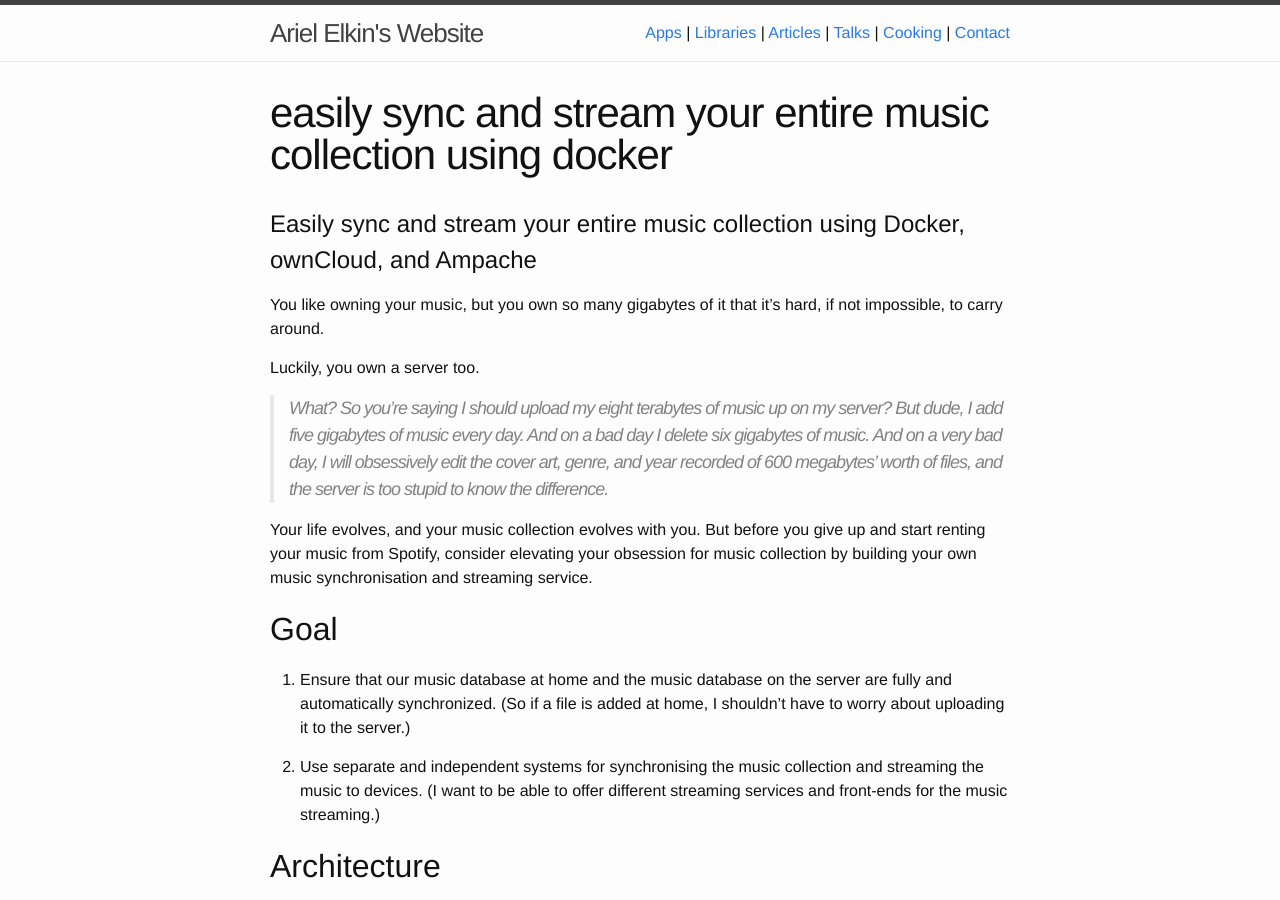
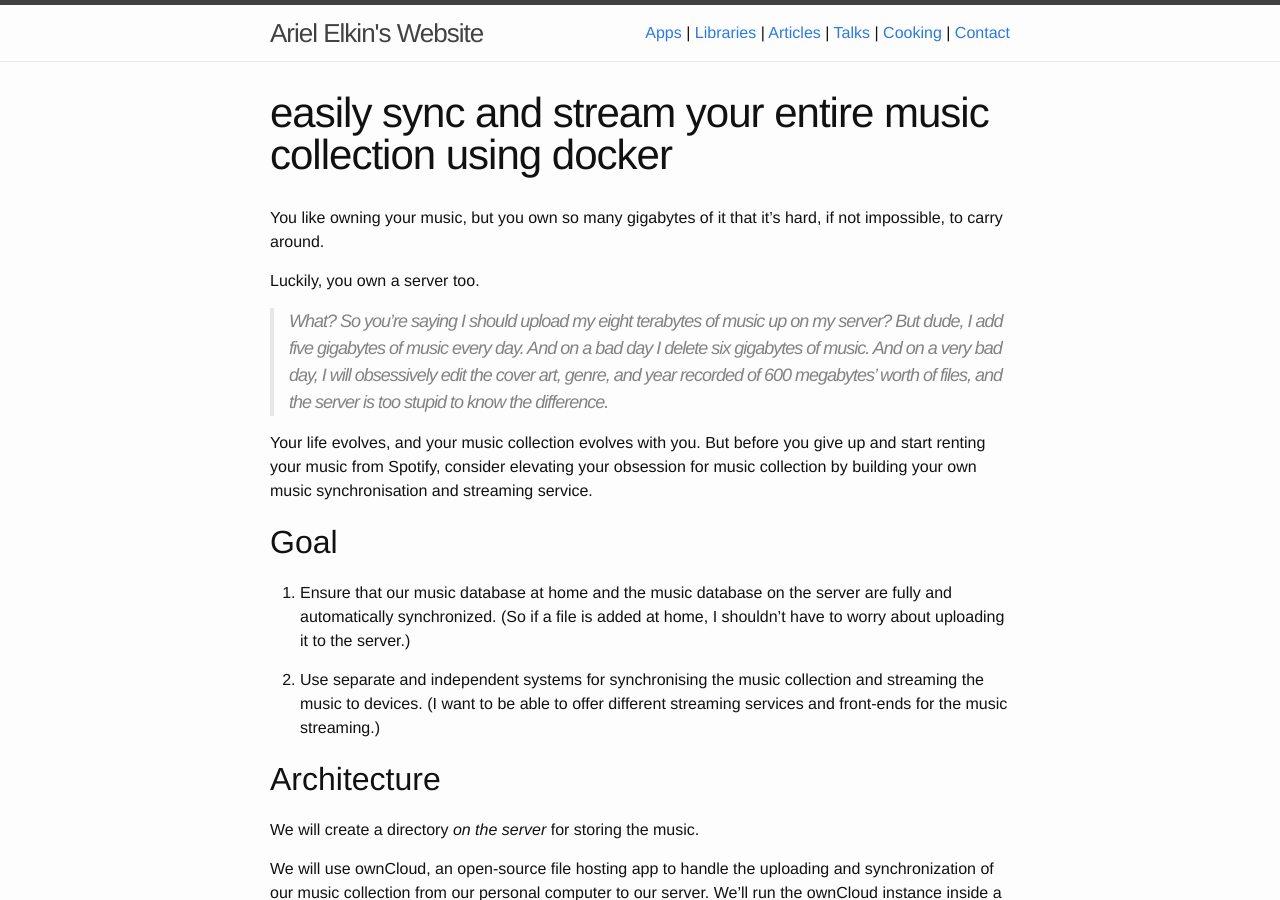
Before and after one commit to arielelkin/site_source, a Jekyll site: the page built from articles/easily-sync-and-stream-your-entire-music-collection-using-docker.md, in a window 1280 px wide and 900 px high. Built offline with Jekyll 4.4.1, drawn with Linux system fonts in a browser that asks for light colours; comment, search, counter and statistics services are not loaded.

Commit message:
remove redundant header in server tutorial

```diff
--- a/articles/easily-sync-and-stream-your-entire-music-collection-using-docker.md
+++ b/articles/easily-sync-and-stream-your-entire-music-collection-using-docker.md
@@ -6,7 +6,6 @@ comments: true
 sharing: true
 footer: true
 ---
-# Easily sync and stream your entire music collection using Docker, ownCloud, and Ampache
 
 You like owning your music, but you own so many gigabytes of it that it's hard, if not impossible, to carry around.
 
```
